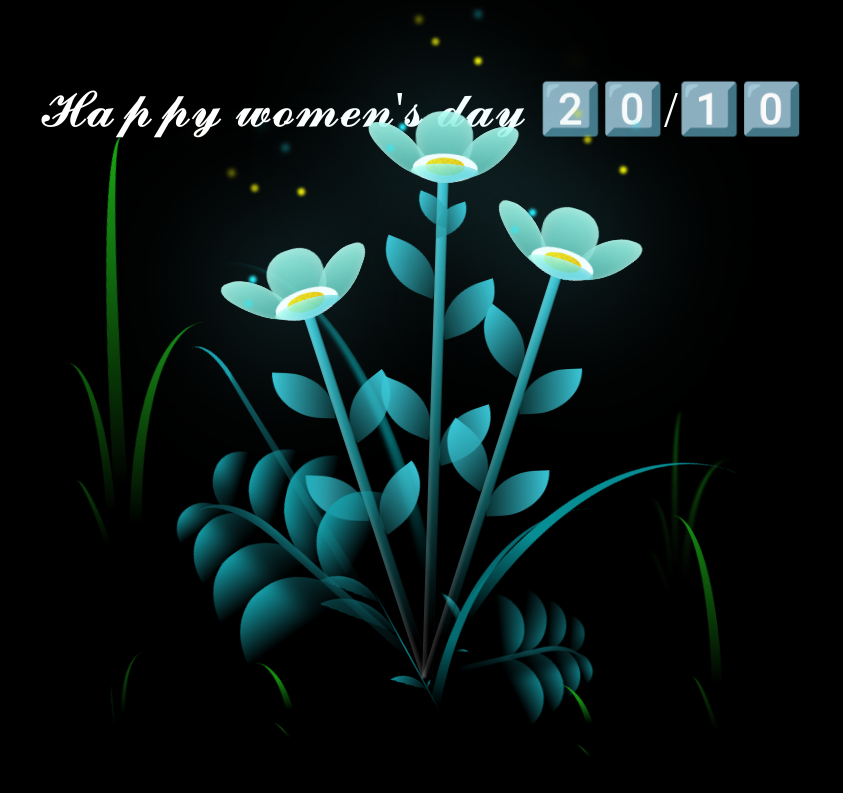
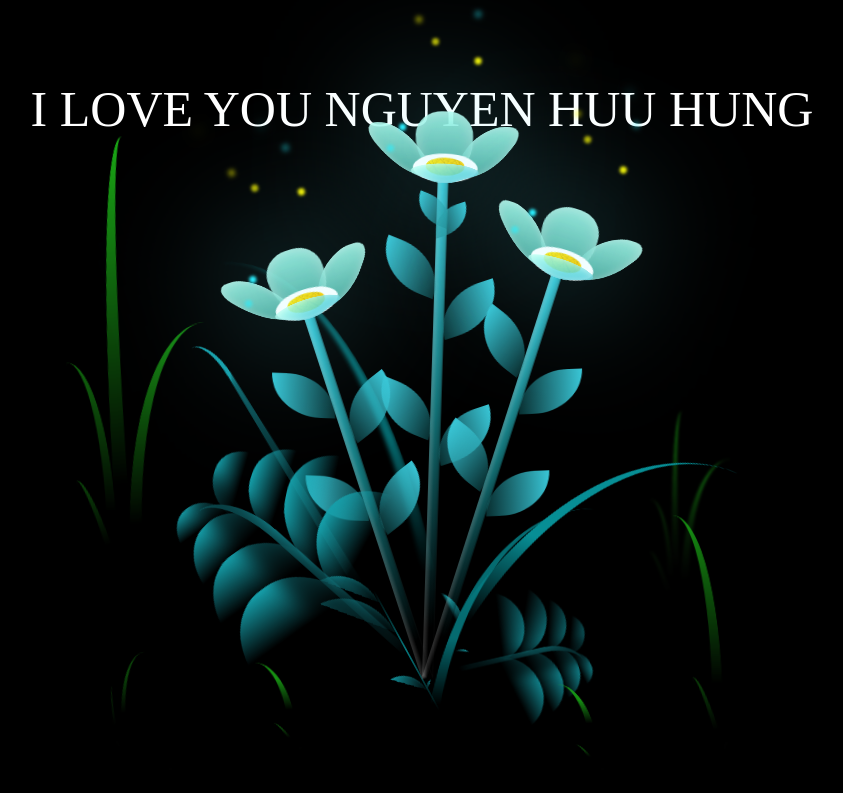
Before and after one commit to yuH111/WomanDay2010, a plain HTML site: page index.html in a window 1280 px wide. Shown: the whole page, without its empty margins (218-1061 px from the left). Drawn offline with Linux system fonts and the light colour scheme.

Commit message:
Update index.html
Signed-off-by: Huy <116962320+yuH111@users.noreply.github.com>

```diff
--- a/index.html
+++ b/index.html
@@ -10,7 +10,7 @@
 
 <body class="not-loaded">
     <div class="night"></div>
-    <div class="happy-woman-day">𝓗𝓪𝓹𝓹𝔂 𝔀𝓸𝓶𝓮𝓷'𝓼 𝓭𝓪𝔂 2️⃣0️⃣/1️⃣0️⃣</div>
+    <div class="happy-woman-day">I LOVE  YOU NGUYEN HUU HUNG</div>
     <div class="flowers">
       <div class="flower flower--1">
         <div class="flower__leafs flower__leafs--1">
```
